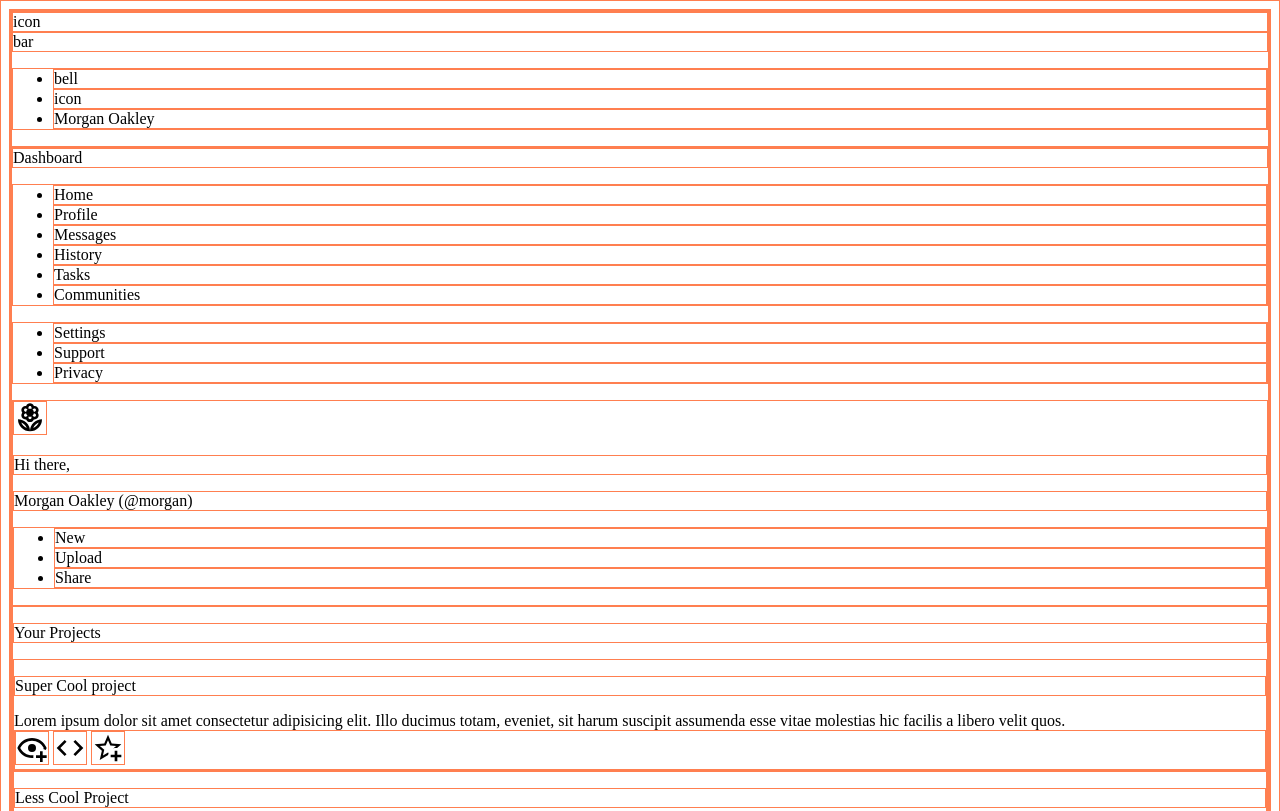
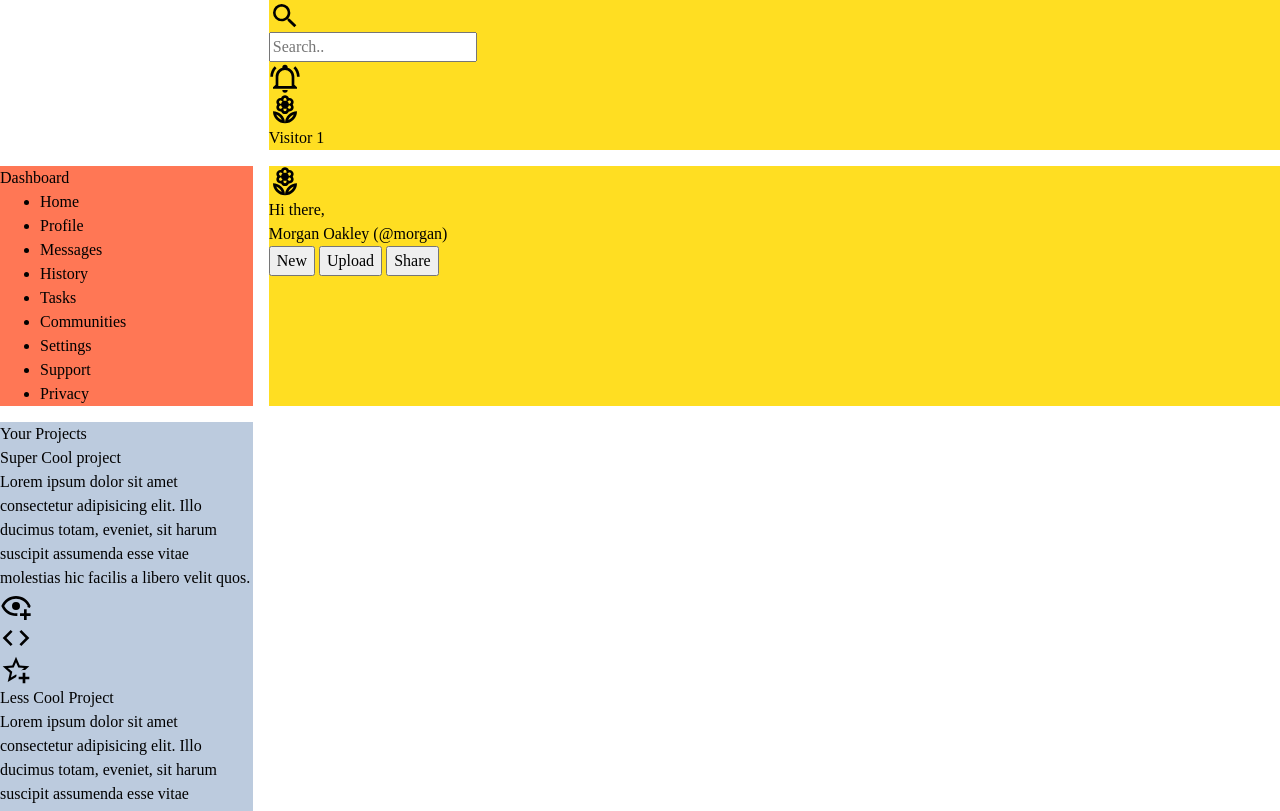
Before and after one commit to Eveieve/admin-dashboard, a plain HTML site: page index.html in a window 1280 px wide. Shown: the top 811 px of the page. Drawn offline with Linux system fonts and the light colour scheme.

Commit message:
[feat] Align headers

```diff
--- a/index.html
+++ b/index.html
@@ -10,14 +10,17 @@
   <body>
     <div class="container">
       <div class="header">
-        <div class="search-icon">icon</div>
-        <div class="searchbar">bar</div>
-        <ul>
-          <li>bell</li>
-          <li>icon</li>
-          <li>Morgan Oakley</li>
-        </ul>
+        <div>
+          <img src="./svg/magnify.svg" alt="" />
+          <input type="text" placeholder="Search.." />
         </div>
+        <div>
+          <img src="./svg/bell-ring-outline.svg" alt="" />
+          <img src="./svg/flower-outline.svg" alt="" />
+          Visitor 1
+        </div>
+      </div>
+
       <div class="sidebar">
         <div class="dashboard">Dashboard</div>
         <ul class="one">
@@ -33,19 +36,24 @@
           <li>Support</li>
           <li>Privacy</li>
         </ul>
+      </div>
 
-        <nav>
+      <nav class="sec-header">
+        <div class="one">
           <img src="./svg/flower-outline.svg" alt="flower" />
+          <div>
             <p>Hi there,</p>
             <p>Morgan Oakley (@morgan)</p>
-
-          <ul>
-            <li>New</li>
-            <li>Upload</li>
-            <li>Share</li>
-          </ul>
+          </div>
+        </div>
+        <div>
+          <button>New</button>
+          <button>Upload</button>
+          <button>Share</button>
+        </div>
       </nav>
 
+      <div class="main">
         <main>
           <p>Your Projects</p>
           <div class="card">
@@ -139,6 +147,7 @@
               ducimus totam, eveniet
             </p>
           </div>
+        </article>
 
         <article class="trend">
           <p>Trending</p>
@@ -159,7 +168,6 @@
             <p>Life Changing App</p>
           </div>
         </article>
-        </article>
       </div>
     </div>
   </body>
--- a/style.css
+++ b/style.css
@@ -1,8 +1,116 @@
+/*
+  1. Use a more-intuitive box-sizing model.
+*/
+*,
+*::before,
+*::after {
+  box-sizing: border-box;
+}
+/*
+  2. Remove default margin
+*/
+* {
+  margin: 0;
+}
+/*
+  3. Allow percentage-based heights in the application
+*/
+html,
+body {
+  height: 100%;
+}
+/*
+  Typographic tweaks!
+  4. Add accessible line-height
+  5. Improve text rendering
+*/
+body {
+  line-height: 1.5;
+  -webkit-font-smoothing: antialiased;
+}
+/*
+  6. Improve media defaults
+*/
+img,
+picture,
+video,
+canvas,
+svg {
+  display: block;
+  max-width: 100%;
+}
+/*
+  7. Remove built-in form typography styles
+*/
+input,
+button,
+textarea,
+select {
+  font: inherit;
+}
+/*
+  8. Avoid text overflows
+*/
+p,
+h1,
+h2,
+h3,
+h4,
+h5,
+h6 {
+  overflow-wrap: break-word;
+}
+/*
+  9. Create a root stacking context
+*/
+#root,
+#__next {
+  isolation: isolate;
+}
+
 img[src$="svg"] {
   width: 2rem;
   height: 2rem;
 }
 
-* {
+/* * {
   border: 1px coral solid;
+} */
+
+:root {
+  --header: #ffde22;
+  --sidebar: #ff7755;
+  --nav: #00ddff;
+  --article: #bccbde;
 }
+.container {
+  display: grid;
+  grid-template-columns: 1fr 4fr;
+  /* gap: 2rem; */
+  gap: 1rem;
+}
+.main {
+  display: grid;
+  /* grid-template-columns: 1fr 1fr; */
+}
+.header,
+.sec-header {
+  background-color: var(--header);
+  grid-column: 2/3;
+}
+
+main {
+  background-color: var(--article);
+}
+
+.sidebar {
+  background-color: var(--sidebar);
+}
+
+article {
+  background-color: antiquewhite;
+}
+
+.trend {
+  background-color: beige;
+}
```
Also changed, not shown: svg/bell-ring-outline.svg (added), svg/magnify.svg (added). Lines whose indentation alone changed are shown as unchanged.
